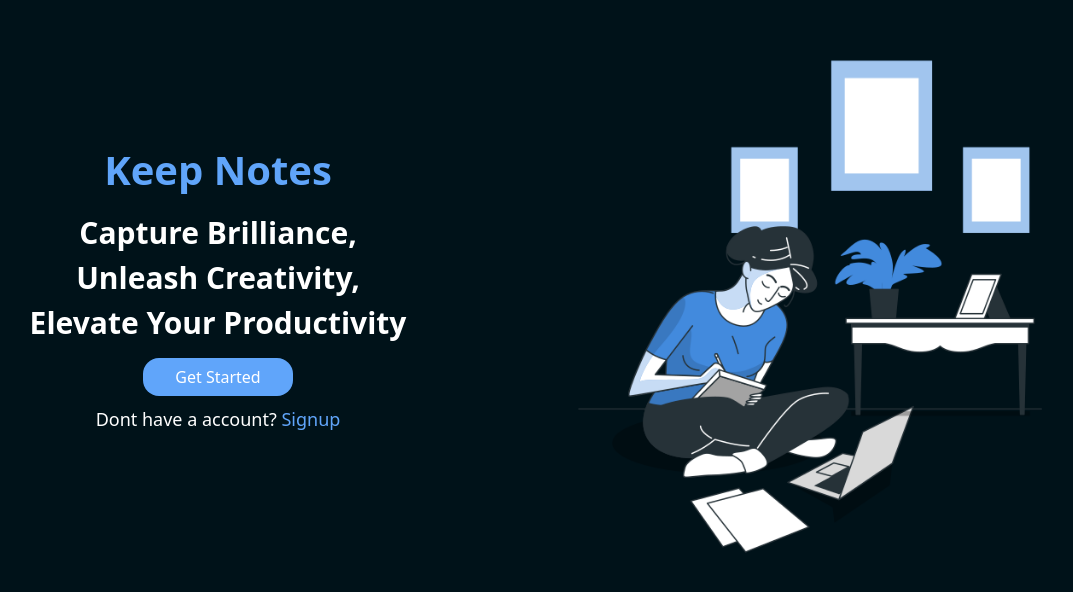
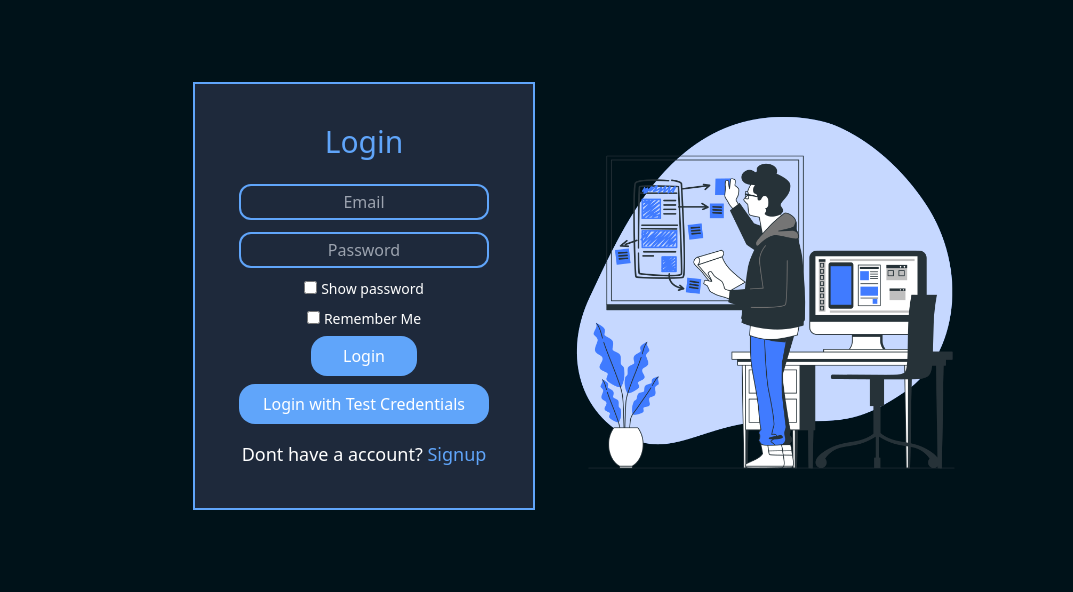
Before and after one commit to pradhanharshit/Keep-Notes, a React (Vite) app: page /login in a window 1280 px wide. Before the commit this address led to /landing. Shown: the part 104-696 px from the top of the page, without its empty margins (62-1135 px from the left). Built offline with nearby package versions, Linux system fonts and the light colour scheme; what miragejs would draw is missing.

Commit message:
login signup auth & private routes

```diff
--- a/src/App.jsx
+++ b/src/App.jsx
@@ -4,11 +4,14 @@ import Footer from "../src/frontend/components/Footer/Footer";
 import Sidebar from "../src/frontend/components/Sidebar/Sidebar";
 import { useSelector } from "react-redux/es/hooks/useSelector";
 import "./App.css";
-import { Outlet } from "react-router-dom";
+import { Navigate, Outlet } from "react-router-dom";
 
 const App = () => {
   const { themeObject } = useSelector((state) => state.theme);
-  return (
+  const { authToken } = useSelector((state) => state.auth);
+  return authToken === "" ? (
+    <Navigate to="/landing" />
+  ) : (
     <div className="layout-navbar">
       <Navbar />
       <div
--- a/src/Routes/Router.jsx
+++ b/src/Routes/Router.jsx
@@ -14,15 +14,19 @@ import Trash from "../frontend/components/Trash/Trash";
 import Labels from "../frontend/components/Labels/Labels";
 import PageNotFound from "../frontend/Pages/PageNotFound/PageNotFound";
 import PrivateRoute from "../frontend/components/PrivateRoute/PrivateRoute";
+// import Layout from "../frontend/components/Layout/Layout";
 import AuthRoute from "../frontend/components/AuthRoute/AuthRoute";
-// import Layout from "../frontend/components/Layout/Layout";
 
 const Router = () => {
   const router = createBrowserRouter(
     createRoutesFromElements(
       <>
         <Route path="*" element={<PageNotFound />} />
-        <Route path="/landing" element={<LandingPage />} />
+
+        <Route element={<AuthRoute />}>
+          <Route path="/landing" element={<LandingPage />} />
+          <Route path="/login" element={<Login />} />
+        </Route>
         <Route path="/" element={<App />}>
           <Route element={<PrivateRoute />}>
             <Route index element={<Home />} />
@@ -30,11 +34,6 @@ const Router = () => {
             <Route path="/labels" element={<Labels />} />
             <Route path="/trash" element={<Trash />} />
           </Route>
-        </Route>
-
-        <Route element={<AuthRoute />}>
-          <Route path="/login" element={<Login />} />
-          {/* <Route path="/signup" element={<Signup />} /> */}
         </Route>
       </>
     )
--- a/src/backend/db/users.js
+++ b/src/backend/db/users.js
@@ -8,10 +8,10 @@ import { formatDate } from "../utils/authUtils";
 export const users = [
   {
     _id: uuid(),
-    firstName: "Adarsh",
-    lastName: "Balika",
-    email: "adarshbalika@gmail.com",
-    password: "adarshBalika123",
+    firstName: "Harshit",
+    lastName: "Pradhan",
+    email: "test@gmail.com",
+    password: "test",
     createdAt: formatDate(),
     updatedAt: formatDate(),
   },
--- a/src/frontend/Pages/Login/Login.jsx
+++ b/src/frontend/Pages/Login/Login.jsx
@@ -108,13 +108,13 @@ const Login = () => {
             Login
           </button>
           <br />
-          <button
-            className="login-button px-8 py-2 bg-blue-400 rounded-2xl"
+          <input
             style={{ color: themeObject.text }}
+            type="submit"
+            className="login__button px-6 py-2 bg-blue-400 rounded-2xl"
+            value="Login with Test Credentials"
             onClick={testLoginHandler}
-          >
-            Test Login
-          </button>
+          />
 
           <p className="text-lg mt-4" style={{ color: themeObject.text }}>
             Dont have a account?{" "}
--- a/src/frontend/components/AuthRoute/AuthRoute.jsx
+++ b/src/frontend/components/AuthRoute/AuthRoute.jsx
@@ -3,11 +3,7 @@ import { Navigate, Outlet } from "react-router-dom";
 
 const AuthRoute = () => {
   const { authToken } = useSelector((state) => state.auth);
-  return authToken !== "" ? (
-    <Navigate to="/landing" replace={true} />
-  ) : (
-    <Outlet />
-  );
+  return authToken !== null ? <Navigate to="/" replace={true} /> : <Outlet />;
 };
 
 export default AuthRoute;
--- a/src/frontend/components/PrivateRoute/PrivateRoute.jsx
+++ b/src/frontend/components/PrivateRoute/PrivateRoute.jsx
@@ -2,7 +2,8 @@ import { useSelector } from "react-redux";
 import { Navigate, Outlet } from "react-router-dom";
 const PrivateRoute = () => {
   const { authToken } = useSelector((state) => state.auth);
-  return authToken !== "" ? <Outlet /> : <Navigate to="/" />;
+  // console.log(authToken);
+  return authToken !== null ? <Outlet /> : <Navigate to="/landing" />;
 };
 
 export default PrivateRoute;
--- a/src/services/authService.js
+++ b/src/services/authService.js
@@ -3,9 +3,10 @@ import { createAsyncThunk } from "@reduxjs/toolkit";
 
 export const loginHandler = createAsyncThunk(
   "auth/login",
-  async ({ username, password, rememberme }) => {
+  async ({ email, password, rememberme }) => {
     try {
-      const res = await axios.post("/api/auth/login", { username, password });
+      console.log("res");
+      const res = await axios.post("/api/auth/login", { email, password });
       if (rememberme) {
         localStorage.setItem(
           "user",
--- a/src/store/authSlice.js
+++ b/src/store/authSlice.js
@@ -1,12 +1,17 @@
 import { createSlice } from "@reduxjs/toolkit";
 import { loginHandler, signupHandler } from "../services/authService";
 
+// const user = JSON.parse(localStorage.getItem("user"));
+// const authToken = localStorage.getItem("token");
+
+const initialState = {
+  user: JSON.parse(localStorage.getItem("user")),
+  authToken: localStorage.getItem("token"),
+};
+
 const authSlice = createSlice({
   name: "auth",
-  initialState: {
-    user: JSON.parse(localStorage.getItem("user")),
-    authToken: localStorage.getItem("token"),
-  },
+  initialState,
   reducers: {
     logout: (state) => {
       localStorage.removeItem("user");
@@ -16,17 +21,16 @@ const authSlice = createSlice({
     },
   },
   extraReducers: (builder) => {
-    builder
-      .addCase(loginHandler.fulfilled, (state, action) => {
+    builder.addCase(loginHandler.fulfilled, (state, action) => {
       state.user = {
-          username: action.payload.foundUser.username,
+        username: action.payload.foundUser.firstname,
         _id: action.payload.foundUser._id,
       };
       state.authToken = action.payload.encodedToken;
-      })
-      .addCase(signupHandler.fulfilled, (state, action) => {
+    });
+    builder.addCase(signupHandler.fulfilled, (state, action) => {
       state.user = {
-          username: action.payload.createdUser.username,
+        username: action.payload.createdUser.firstname,
         _id: action.payload.createdUser._id,
       };
       state.authToken = action.payload.encodedToken;
@@ -34,5 +38,6 @@ const authSlice = createSlice({
   },
 });
 
-export const { login, signup, logout } = authSlice.actions;
+export const { logout } = authSlice.actions;
+
 export default authSlice.reducer;
```
Lines whose indentation alone changed are shown as unchanged.
